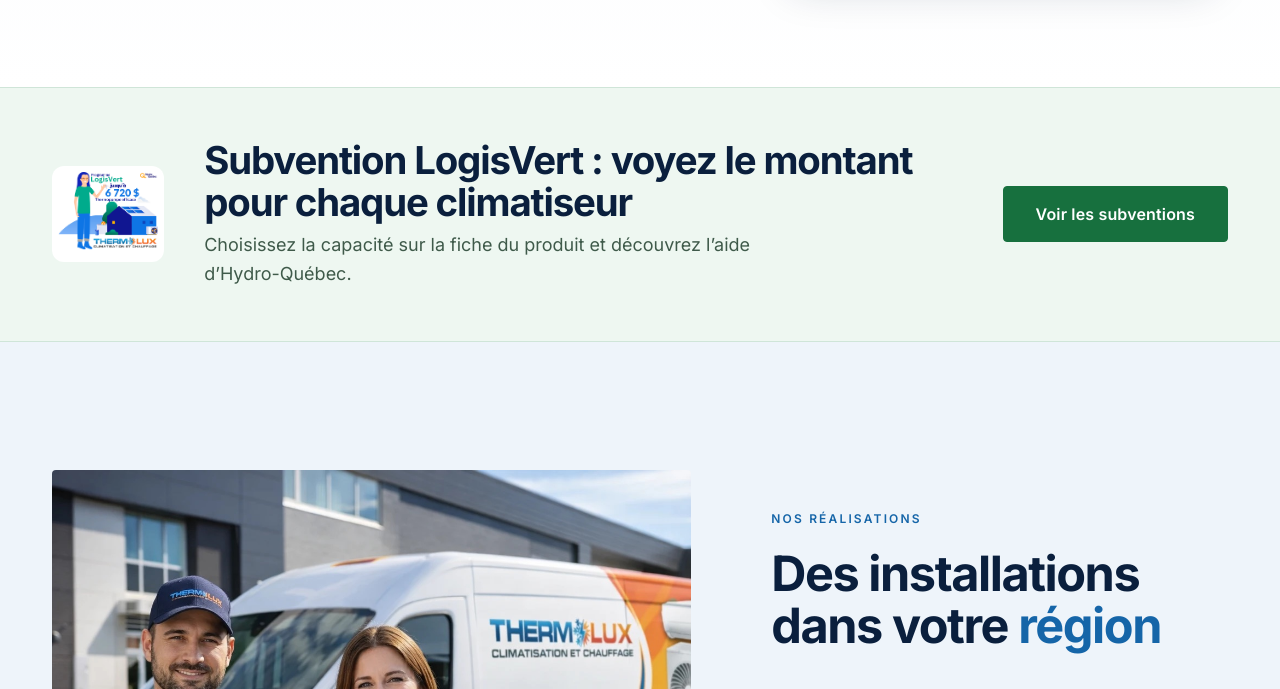
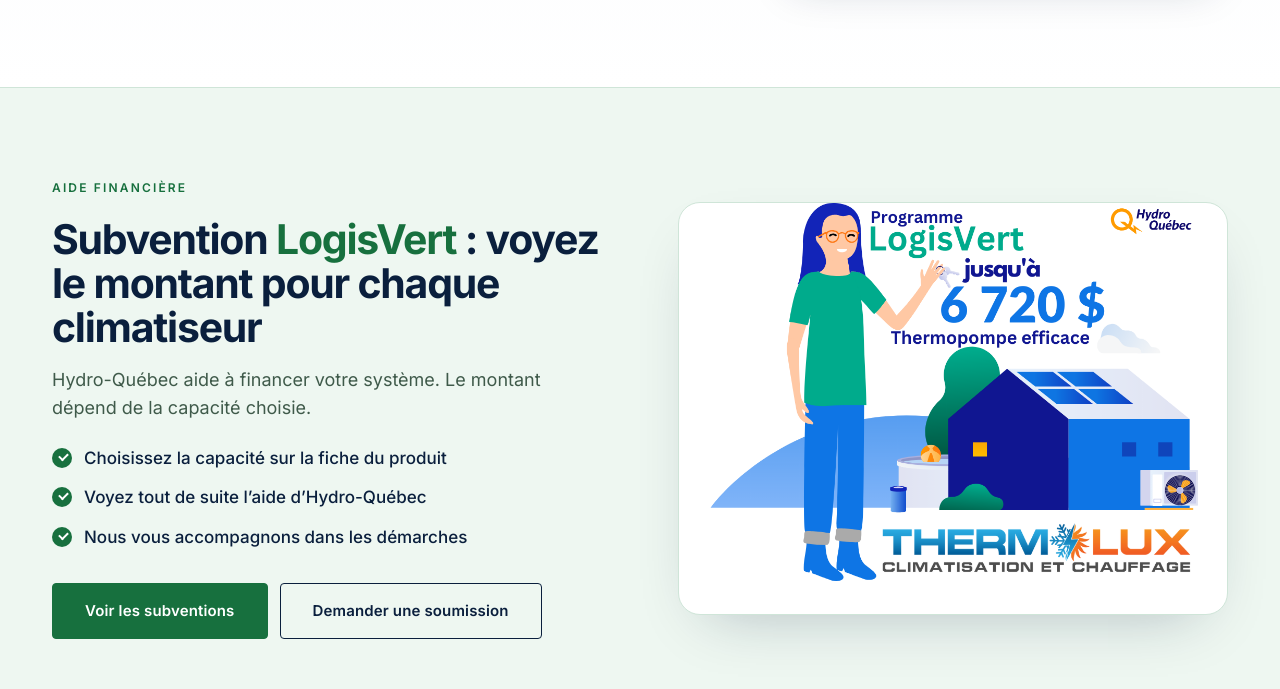
Before and after one commit to omlleaftechnology-del/thermolux-website-preview, a plain HTML site: page index.html in a window 1280 px wide. Shown: the part 1554-2243 px from the top of the page. Drawn offline with Linux system fonts and the light colour scheme.

Commit message:
Home: full subsidy section with image
Co-Authored-By: Claude Sonnet 5.5 <noreply@anthropic.com>

```diff
--- a/css/site.css
+++ b/css/site.css
@@ -387,3 +387,20 @@ body.menu-open{overflow:hidden}
 .rebate.slim .btn{background:#17703E;border-color:#17703E;color:#fff;height:56px;padding:0 32px;font-size:16px}
 .rebate.slim .btn:hover{background:#115A31;border-color:#115A31}
 @media(max-width:900px){.rebate.slim .wrap{padding-top:40px;padding-bottom:40px;gap:20px}.rebate.slim img{height:72px}.rebate.slim .btn{width:100%}}
+
+/* home: full subsidy section (swap img/LogisVert.png in .aidhome .ph for the new photo) */
+.aidhome{background:#EEF7F1;border-top:1px solid #CFE5D8;border-bottom:1px solid #CFE5D8;padding:clamp(56px,7vw,96px) 0}
+.aidhome .grid{display:grid;grid-template-columns:1fr 1fr;gap:clamp(32px,6vw,88px);align-items:center}
+.aidhome .eyebrow{color:#17703E}
+.aidhome h2{font-size:clamp(28px,3.2vw,44px);margin:8px 0 16px;max-width:none}
+.aidhome h2 em{color:#17703E;font-style:normal}
+.aidhome .lead{font-size:18px;color:#3F5A4A;margin:0 0 22px;max-width:46ch}
+.aidhome ul{list-style:none;padding:0;margin:0 0 32px;display:grid;gap:12px}
+.aidhome li{position:relative;padding-left:32px;font-size:17px;font-weight:500}
+.aidhome li:before{content:"";position:absolute;left:0;top:3px;width:20px;height:20px;border-radius:50%;background:#17703E}
+.aidhome li:after{content:"";position:absolute;left:7px;top:8px;width:7px;height:4px;border-left:2px solid #fff;border-bottom:2px solid #fff;transform:rotate(-45deg)}
+.aidhome .acts{display:flex;flex-wrap:wrap;gap:12px}
+.aidhome .btn-p{background:#17703E;border-color:#17703E;color:#fff}.aidhome .btn-p:hover{background:#115A31;border-color:#115A31}
+.aidhome .ph{border-radius:22px;overflow:hidden;background:#fff;border:1px solid #CFE5D8;box-shadow:0 24px 60px -30px rgba(10,31,61,.3)}
+.aidhome .ph img{display:block;width:100%;height:auto;aspect-ratio:4/3;object-fit:contain}
+@media(max-width:900px){.aidhome .grid{grid-template-columns:1fr}.aidhome .acts .btn{width:100%}}
--- a/index.html
+++ b/index.html
@@ -7,7 +7,7 @@
 <title>Thermolux — Climatisation et chauffage à Montréal, Laval et Longueuil</title>
 <link rel="preconnect" href="https://fonts.googleapis.com"><link rel="preconnect" href="https://fonts.gstatic.com" crossorigin>
 <link href="https://fonts.googleapis.com/css2?family=Inter:wght@400;500;600;700;800&family=Manrope:wght@600;700;800&display=swap" rel="stylesheet">
-<link rel="stylesheet" href="css/site.css?v=67">
+<link rel="stylesheet" href="css/site.css?v=68">
 <meta name="description" content="Climatisation et chauffage : installation, remplacement et entretien de thermopompes à Montréal, Laval et Longueuil par des techniciens certifiés RBQ.">
 <link rel="alternate" hreflang="fr" href="index.html"><link rel="alternate" hreflang="en" href="en/index.html">
 </head>
@@ -54,11 +54,16 @@
  </div>
 </div></div></section>
 
-<section class="rebate slim"><div class="wrap">
- <img src="img/LogisVert.png" alt="LogisVert Hydro-Québec">
- <div><h2>Subvention LogisVert : voyez le montant pour chaque climatiseur</h2><p>Choisissez la capacité sur la fiche du produit et découvrez l’aide d’Hydro-Québec.</p></div>
- <a class="btn btn-d" href="catalogue.html">Voir les subventions</a>
-</div></section>
+<section class="aidhome"><div class="wrap"><div class="grid">
+ <div>
+  <div class="eyebrow">Aide financière</div>
+  <h2>Subvention <em>LogisVert</em> : voyez le montant pour chaque climatiseur</h2>
+  <p class="lead">Hydro-Québec aide à financer votre système. Le montant dépend de la capacité choisie.</p>
+  <ul><li>Choisissez la capacité sur la fiche du produit</li><li>Voyez tout de suite l’aide d’Hydro-Québec</li><li>Nous vous accompagnons dans les démarches</li></ul>
+  <div class="acts"><a class="btn btn-p" href="catalogue.html">Voir les subventions</a><a class="btn btn-o" href="#soumission">Demander une soumission</a></div>
+ </div>
+ <div class="ph"><img src="img/LogisVert.png" alt="Illustration du programme LogisVert"></div>
+</div></div></section>
 
 <section class="paper region" id="region"><div class="wrap"><div class="grid">
  <div class="zoom ph"><img src="img/team-van.jpg" style="object-position:36% 40%" alt="Deux membres de l’équipe Thermolux devant la camionnette"></div>
```
Also changed, not shown: en/index.html (+11 -6 lines).
